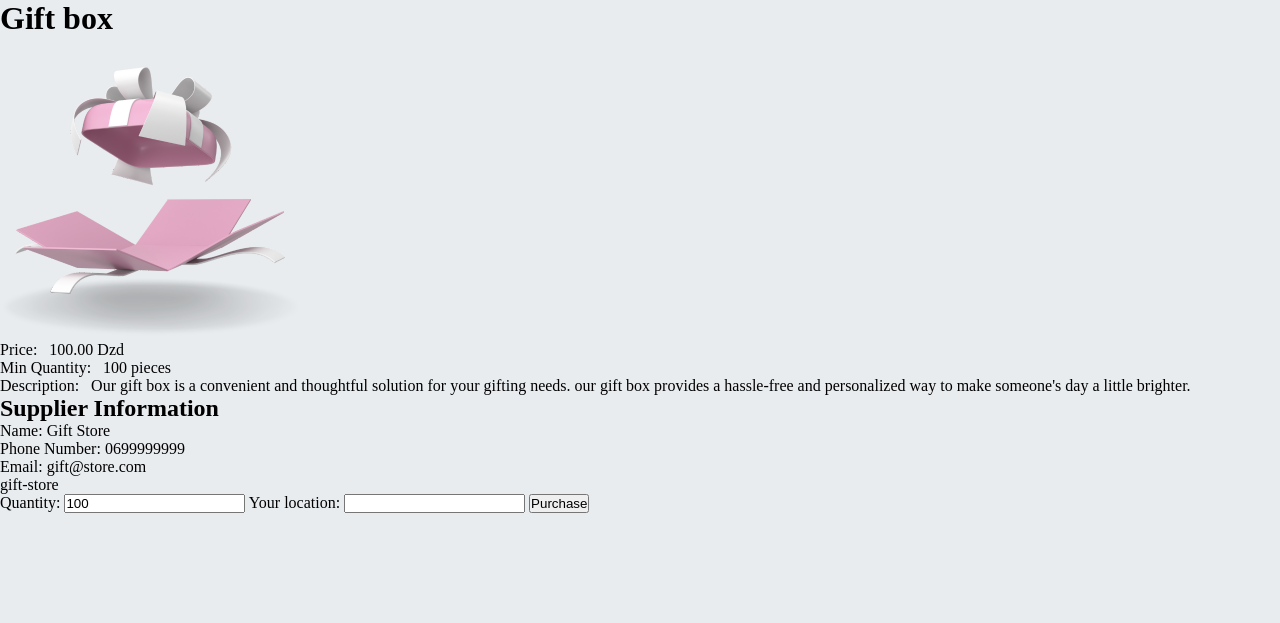
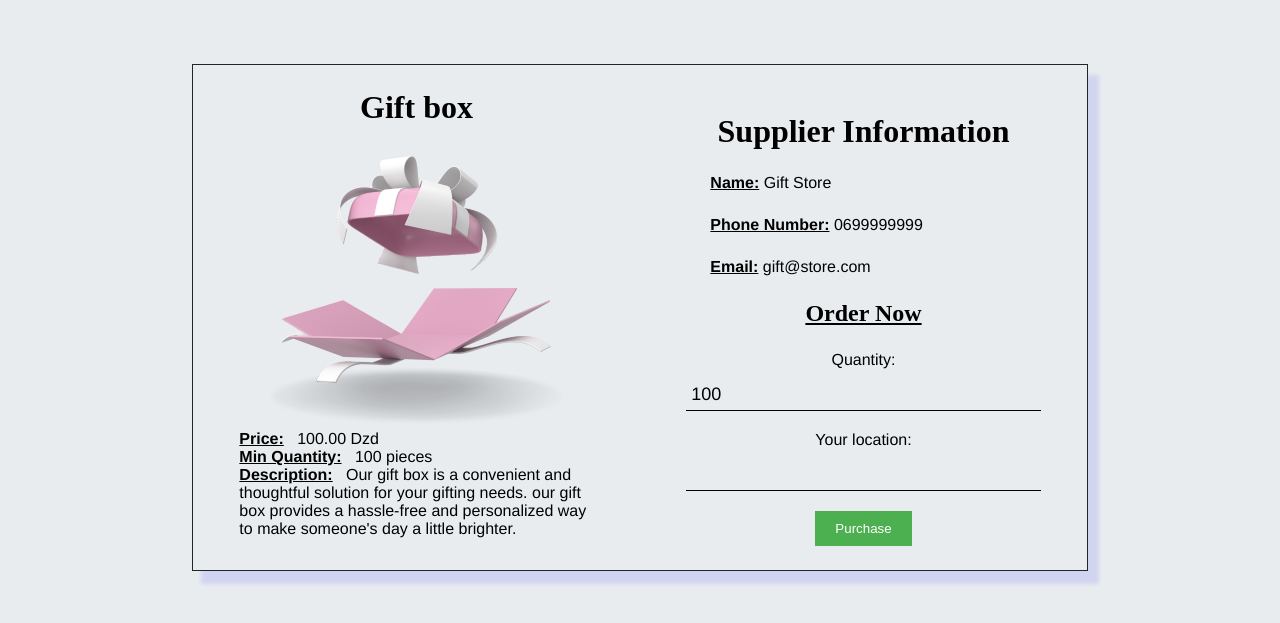
Before and after one commit to it-zmatt/appStore, a Django app: page /products//10/info/ in a window 1280 px wide. Shown: the part 80-703 px from the top of the page. Run offline with Django 4.2, Linux system fonts and the light colour scheme; a user stored in the database is signed in; data comes from the database, SQL or seed files in the repository; both versions use the stored data as it was after the commit.

Commit message:
Project Done

```diff
--- a/thehive/products/templates/products/product_info.html
+++ b/thehive/products/templates/products/product_info.html
@@ -5,19 +5,26 @@
 {% endblock %}
 
 {% block content %}
+
+<div class="containN">
+<div class="productT">
   <h1>{{ product.name }}</h1>
   <img src="{{ product.photo.url }}" alt="{{ product.name }} photo">
+
   <p><span class="titleBold">Price:</span> &nbsp {{ product.unit_price }} Dzd</p>
   <p><span class="titleBold">Min Quantity:</span> &nbsp {{ product.quantity }} pieces</p>
   <p><span class="titleBold">Description:</span> &nbsp {{ product.description }}</p>
 
-  <h2>Supplier Information</h2>
+</div>
+<div class="suplierR">
+
+  <h1>Supplier Information</h1>
   <p><span class="titleBold">Name:</span> {{ product.supplier.user_profile.first_name }} {{ product.supplier.user_profile.last_name }}</p>
   <p><span class="titleBold">Phone Number:</span> {{ product.supplier.user_profile.number }}</p>
   <p><span class="titleBold">Email:</span> {{ product.supplier.user_profile.user.email }}</p>
-  {{ product.supplier.user_profile.user.username }}
 
   <form method="post" action="{% url 'create_order' product.pk %}">
+    <h2 style="text-decoration: underline; margin: 3vh;">Order Now</h2>
     {% csrf_token %}
     <label for="quantity">Quantity:</label>
     <input type="number" name="quantity" min="{{ product.quantity }}" value="{{ product.quantity }}" required>
@@ -25,6 +32,85 @@
     <input type="text" id="location" name="location" required>
     <button type="submit">Purchase</button>
   </form>
+</div>
+</div>
+
+<style>
+
+  .suplierR p {
+    margin: 3vh;
+  }
+
+label {font-family: 'Helvetica Neue', Helvetica, Arial, sans-serif;
+    font-size: 16px;
+    font-weight: 400;
+  display: block;
+  margin-bottom: 10px;
+}
+
+input {
+  font-family: 'Helvetica Neue', Helvetica, Arial, sans-serif;
+    font-size: 18px;
+    font-weight: 400;
+  background-color: #E9ECEF;
+  border: none;
+  border-bottom: 1px solid black;
+  width: 100%;
+  padding: 5px;
+  margin-bottom: 20px;
+}
+
+button[type="submit"] {
+  background-color: #4CAF50;
+  color: white;
+  padding: 10px 20px;
+  border: none;
+  cursor: pointer;
+}
+
+button[type="submit"]:hover {
+  background-color: #45a049;
+}
+input:hover,
+input:focus{
+  background-color: white;
+  border-radius: none;}
+
+  .containN{
+    margin: 8vh auto;
+    display: flex;
+    justify-content: space-around;
+    width: 70%;
+    border: 1px solid #212529;
+    box-shadow: 10px 12px 4px 1px rgba(0, 0, 255, .1);
+  }
+
+  .containN p{
+    font-family: 'Helvetica Neue', Helvetica, Arial, sans-serif;
+    font-size: 16px;
+    font-weight: 500;
+    text-align: left;
+  }
+
+  .titleBold{
+    font-family: 'Helvetica Neue', Helvetica, Arial, sans-serif;
+    font-size: 16px;
+    font-weight: 700;
+    text-decoration: underline; }
+
+  .containN .suplierR, .containN .productT{
+    width: 45%;
+    padding: 3vh;
+    text-align: center;
+
+
+  }
+
+  .suplierR{
+    margin-top: 3vh;
+  }
+
+</style>
 
 
 
```
Also changed, not shown: thehive/accounts.txt (added, +11 -0 lines), thehive/db.sqlite3.
